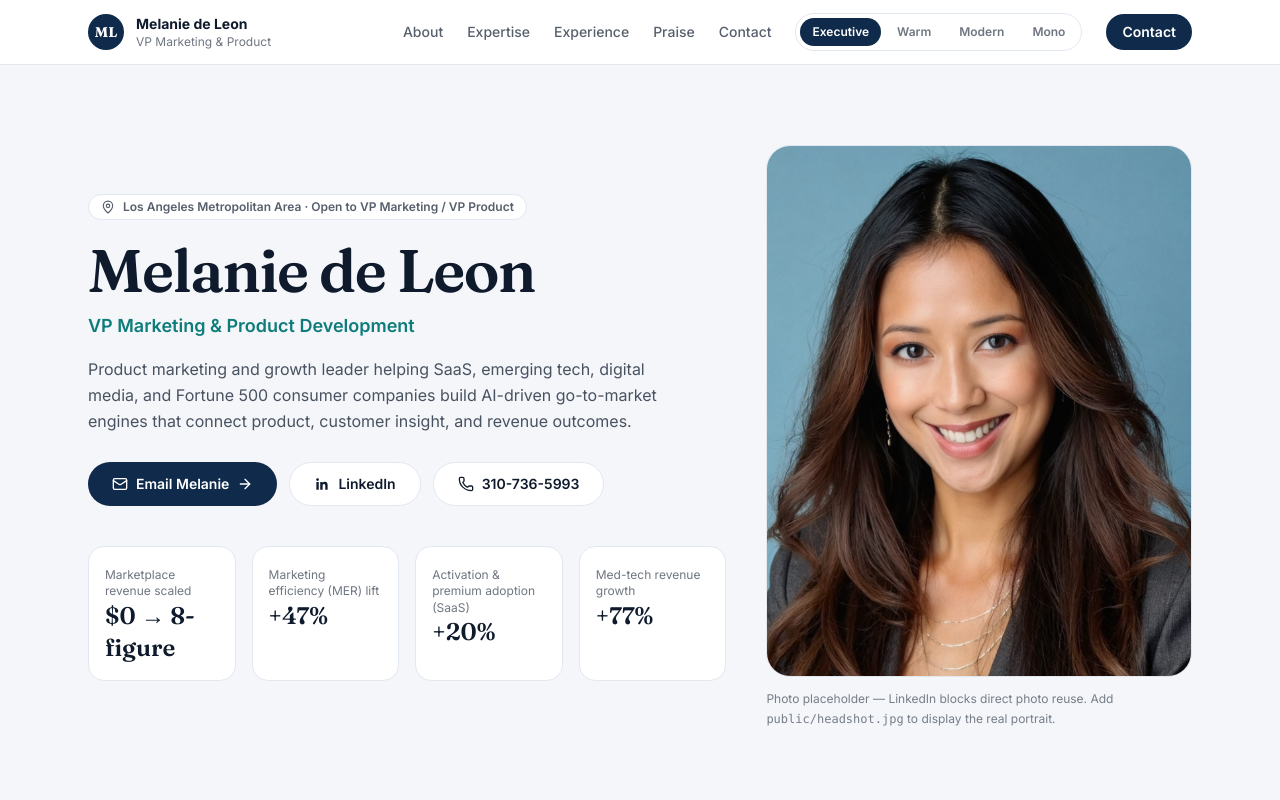
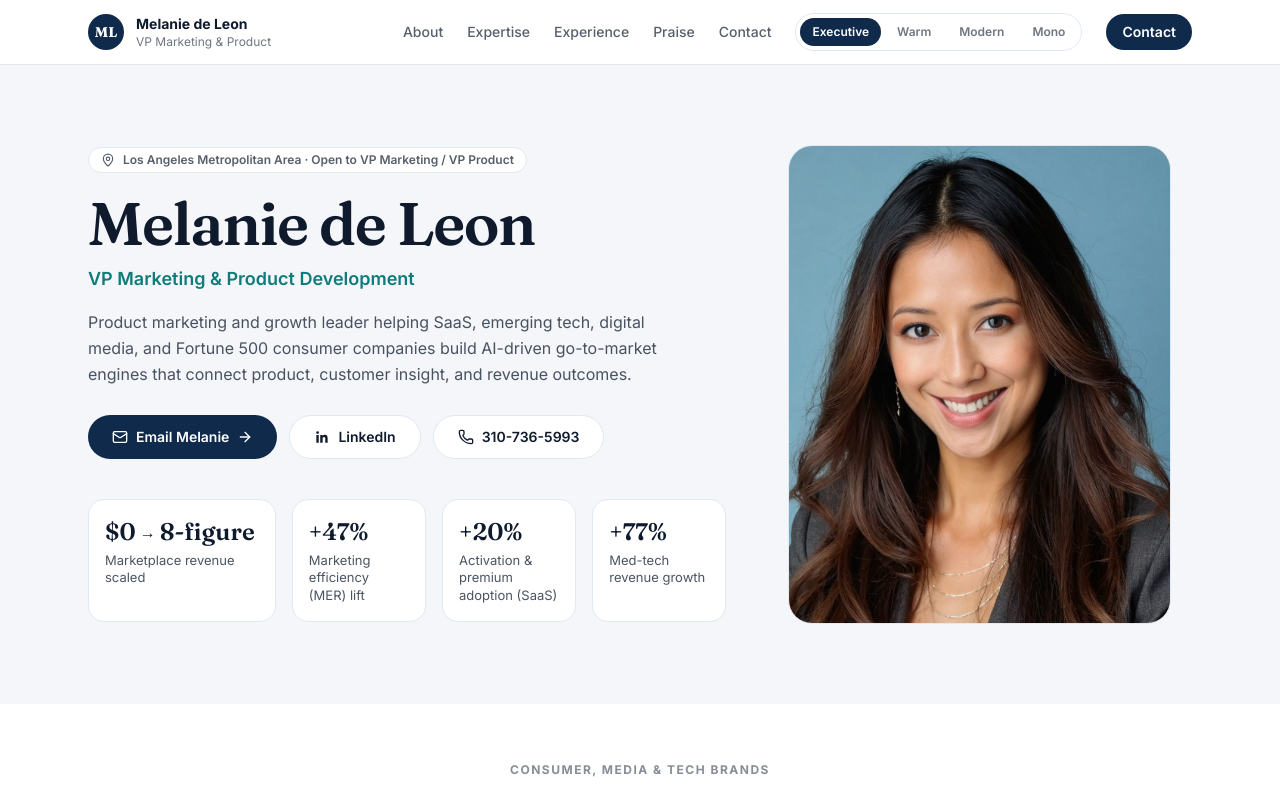
Before and after one commit to mvanmarter/mdl-site, a Next.js app: page / in a window 1280 px wide. Shown: the top 800 px of the page. Built offline with nearby package versions, Linux system fonts and the light colour scheme; a web font is replaced by a local one.

Commit message:
Update hero section layout & styling

```diff
--- a/components/site/hero.tsx
+++ b/components/site/hero.tsx
@@ -18,14 +18,14 @@ function Headshot() {
     return (
       <div
         aria-label={`${site.name} photo placeholder`}
-        className="flex aspect-[4/5] w-full items-center justify-center rounded-3xl bg-[var(--brand)] text-[var(--brand-ink)]"
+        className="flex mx-auto aspect-[4/5] w-[90%] items-center justify-center rounded-3xl bg-[var(--brand)] text-[var(--brand-ink)]"
       >
         <span className="font-display text-7xl font-semibold">ML</span>
       </div>
     );
   }
   return (
-    <div className="relative aspect-[4/5] w-full overflow-hidden rounded-3xl border border-[var(--line)] bg-[var(--surface)]">
+    <div className="relative mx-auto aspect-[4/5] w-[90%] overflow-hidden rounded-3xl border border-[var(--line)] bg-[var(--surface)]">
       <Image
         src={`${process.env.NEXT_PUBLIC_BASE_PATH}/images/headshot.png`}
         alt={site.name}
@@ -79,17 +79,28 @@ export function Hero() {
               <Phone size={16} /> {site.phone}
             </a>
           </div>
-          <dl className="mt-10 grid grid-cols-2 gap-4 sm:grid-cols-4">
+          <dl className="mt-10 grid grid-cols-2 gap-4 sm:grid-cols-[1.4fr_1fr_1fr_1fr]">
             {stats.map((s) => (
               <div
                 key={s.label}
-                className="rounded-2xl border border-[var(--line)] bg-white p-4"
+                className="flex flex-col rounded-2xl border border-[var(--line)] bg-white p-4"
               >
-                <dt className="order-2 mt-1 text-xs leading-snug text-[var(--foreground)]/60">
+                <dt className="order-2 mt-1 text-[13px] leading-snug text-[var(--foreground)]/75">
                   {s.label}
                 </dt>
-                <dd className="font-display text-2xl font-semibold">
-                  {s.value}
+                <dd className="whitespace-nowrap font-display text-2xl font-semibold">
+                  {s.value.split(" → ").map((part, i) => (
+                    <span key={part}>
+                      {i > 0 ? (
+                        <span
+                          className="mx-1 align-[0.1em] text-base font-normal"
+                        >
+                          →
+                        </span>
+                      ) : null}
+                      {part}
+                    </span>
+                  ))}
                 </dd>
               </div>
             ))}
@@ -97,10 +108,6 @@ export function Hero() {
         </div>
         <div>
           <Headshot />
-          <p className="mt-3 text-xs leading-relaxed text-[var(--foreground)]/55">
-            Photo placeholder — LinkedIn blocks direct photo reuse. Add{" "}
-            <code>public/headshot.jpg</code> to display the real portrait.
-          </p>
         </div>
       </div>
     </section>
```
